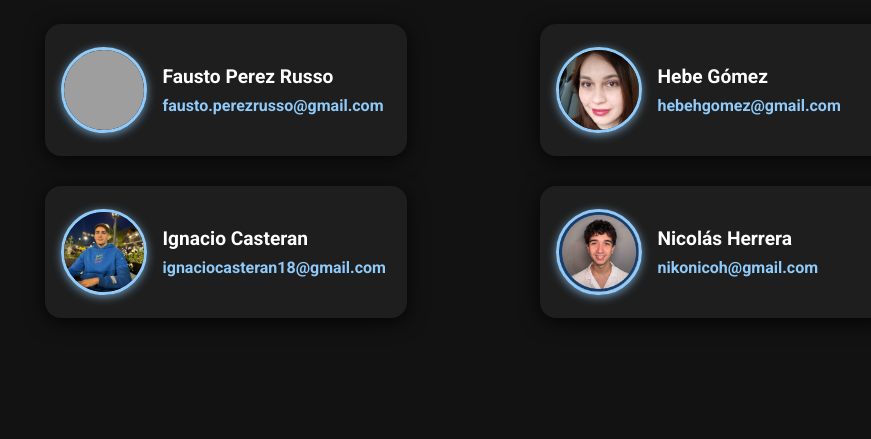
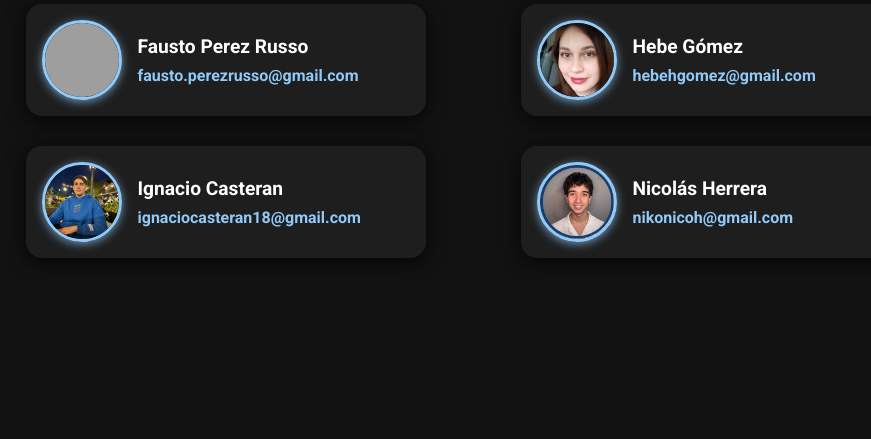
Before and after one commit to StudioArs/studioars.github.io, a plain HTML site: page index.html in a window 1280 px wide. Shown: the part 441-880 px from the top of the page, without its empty margins (167-1038 px from the left). After the commit the page ends 800 px from the top, so only its background shows below. Drawn offline with Linux system fonts and the light colour scheme; grey boxes are pictures that could not be loaded.

Commit message:
Update style.css

```diff
--- a/style.css
+++ b/style.css
@@ -1,8 +1,13 @@
+* {
+  box-sizing: border-box;
+}
+
 body {
   margin: 0;
   font-family: 'Roboto', Arial, sans-serif;
   background-color: #121212;
   color: #fff;
+  overflow-x: hidden; /* Evita scroll horizontal */
 }
 
 .contacto-container {
@@ -39,14 +44,16 @@ body {
 
 .grid {
   display: grid;
-  grid-template-columns: repeat(2, 1fr); /* 2 columnas siempre */
+  grid-template-columns: repeat(2, 1fr); /* 2 columnas */
   gap: 30px;
   justify-items: center;
+  width: 100%;
+  max-width: 100%;
 }
 
 @media (max-width: 600px) {
   .grid {
-    grid-template-columns: 1fr; /* Solo 1 columna en móviles */
+    grid-template-columns: 1fr; /* 1 columna en móviles */
   }
 }
 
@@ -57,23 +64,21 @@ body {
   justify-content: left;
   border-radius: 16px;
   padding: 16px;
-  max-width: 330px;   /* Ancho máximo */
-  width: 90%;         /* Ancho relativo al contenedor */
-  min-height: 100px;  /* Alto mínimo para que tengan igual altura */
+  max-width: 400px;
+  width: 90%;
+  min-height: 100px;
   box-shadow: 0 4px 20px rgba(0, 0, 0, 0.8);
   transition: transform 0.3s ease, box-shadow 0.3s ease;
-  margin: 0 auto;     /* Centrar horizontalmente */
+  margin: 0 auto;
 }
 
-/* Para pantallas pequeñas */
 @media (max-width: 480px) {
   .card {
-    width: 100%;     /* Que ocupe todo el ancho posible */
+    width: 100%;
     min-height: 180px;
     padding: 12px;
   }
 }
-
 
 .card:hover {
   transform: translateY(-6px);
@@ -104,6 +109,8 @@ body {
   text-decoration: none;
   font-weight: 600;
   word-break: break-word;
+  overflow-wrap: break-word;
+  word-wrap: break-word;
 }
 
 .card-content a:hover {
```
